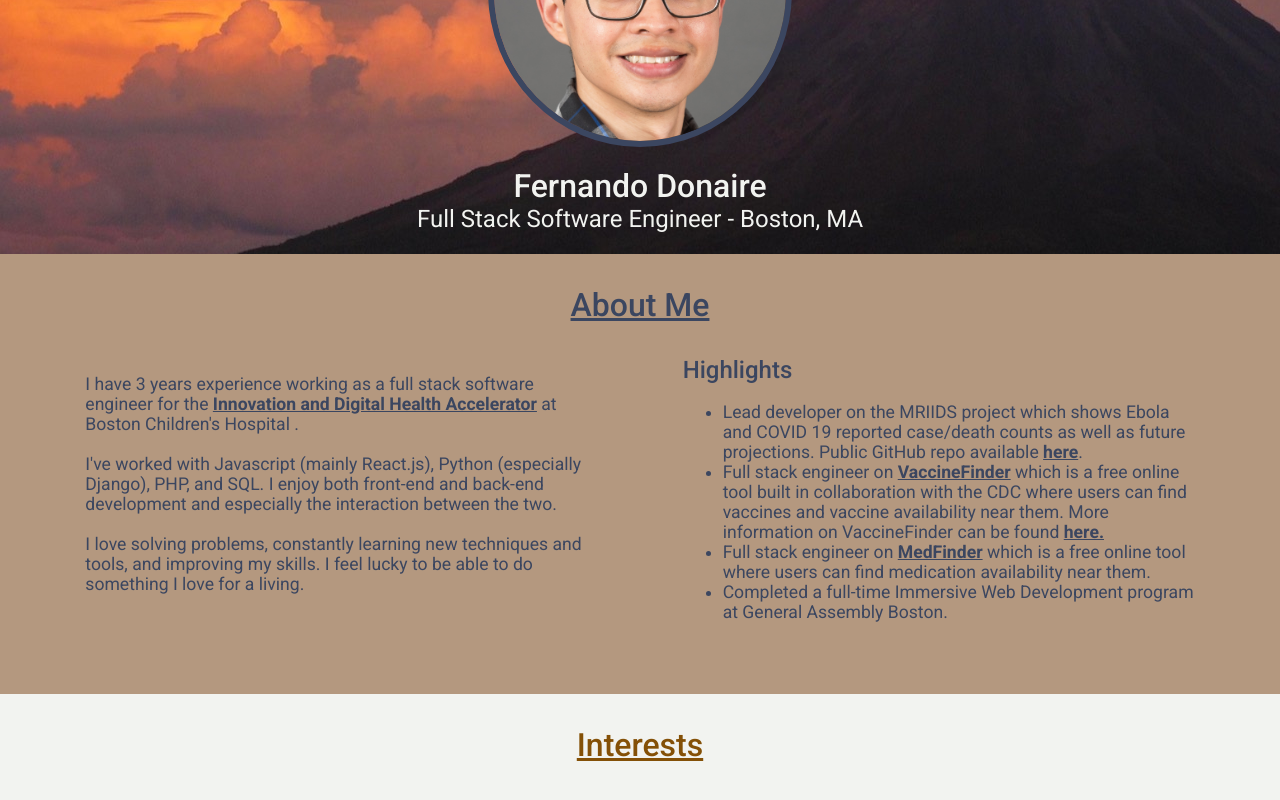
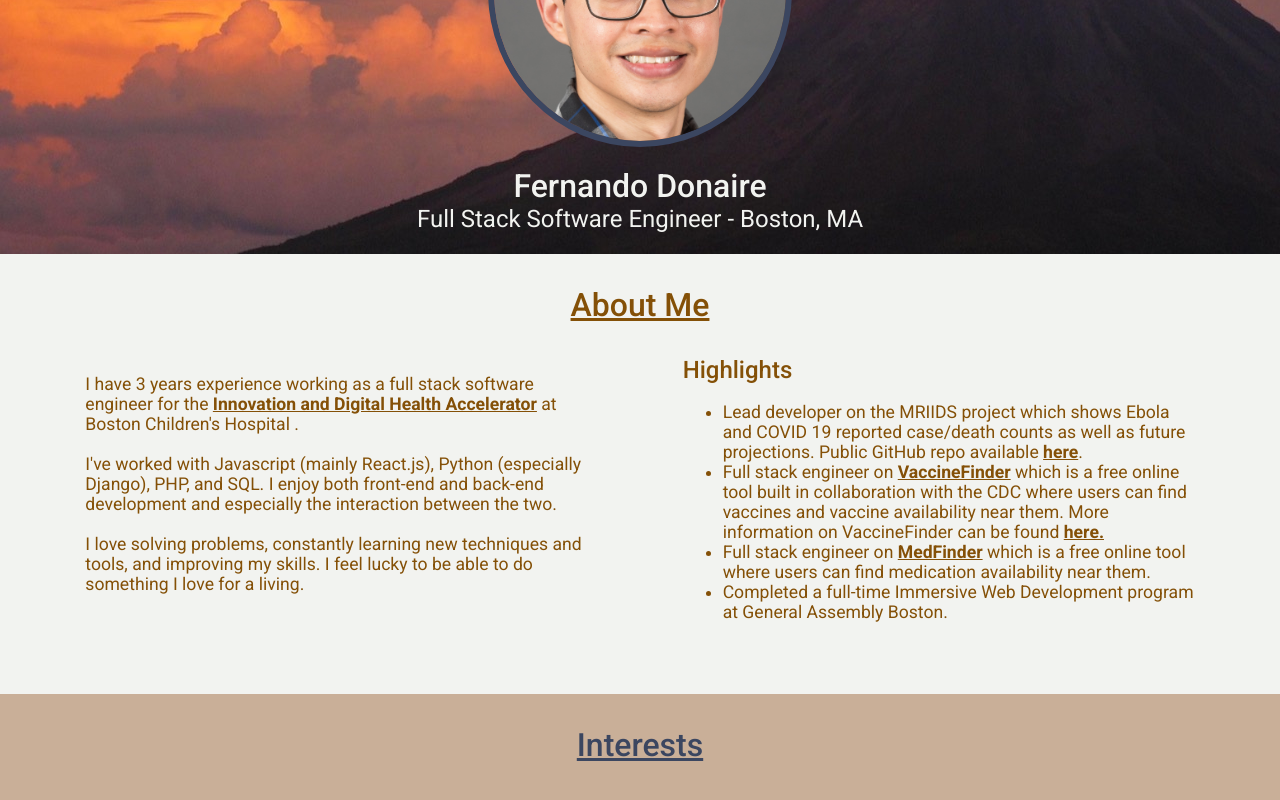
Before and after one commit to nandodonaire/nandodonaire.github.io, a React (Create React App) app: page / in a window 1280 px wide. Shown: the part 258-1058 px from the top of the page. Built offline with nearby package versions, Linux system fonts and the light colour scheme.

Commit message:
Updated order of color sections

```diff
--- a/src/components/AboutMe/index.js
+++ b/src/components/AboutMe/index.js
@@ -9,8 +9,8 @@ import { SectionContainer } from "../commonStyledComponents/sectionContainer";
 import { SectionTitle } from "../commonStyledComponents/sectionTitle";
 
 const AboutMe = () => (
-  <SectionContainer height="55vh" backgroundColor="#b4987f" id="about-me">
-    <SectionTitle fontColor="#3b4660">About Me</SectionTitle>
+  <SectionContainer height="55vh" backgroundColor="#f2f3f0" id="about-me">
+    <SectionTitle fontColor="#845007">About Me</SectionTitle>
     <TextContainer>
       <TextSection>
         <p>
--- a/src/components/AboutMe/styles.js
+++ b/src/components/AboutMe/styles.js
@@ -9,7 +9,7 @@ export const TextContainer = styled.div`
 
 export const TextSection = styled.div`
   width: 40%;
-  color: #3b4660;
+  color: #845007;
   font-size: 1.1rem;
   font-family: Roboto;
 `;
@@ -21,6 +21,6 @@ export const HighlightsSectionTitle = styled.span`
 `;
 
 export const StyledLink = styled.a`
-  color: #3b4660;
+  color: #845007;
   font-weight: 700;
 `;
--- a/src/components/Interests/index.js
+++ b/src/components/Interests/index.js
@@ -3,8 +3,8 @@ import { SectionContainer } from "../commonStyledComponents/sectionContainer";
 import { SectionTitle } from "../commonStyledComponents/sectionTitle";
 
 const Interests = () => (
-  <SectionContainer height="50vh" backgroundColor="#f2f3f0" id="interests">
-    <SectionTitle fontColor="#845007">Interests</SectionTitle>
+  <SectionContainer height="50vh" backgroundColor="#c9af98" id="interests">
+    <SectionTitle fontColor="#3b4660">Interests</SectionTitle>
   </SectionContainer>
 );
 
```
